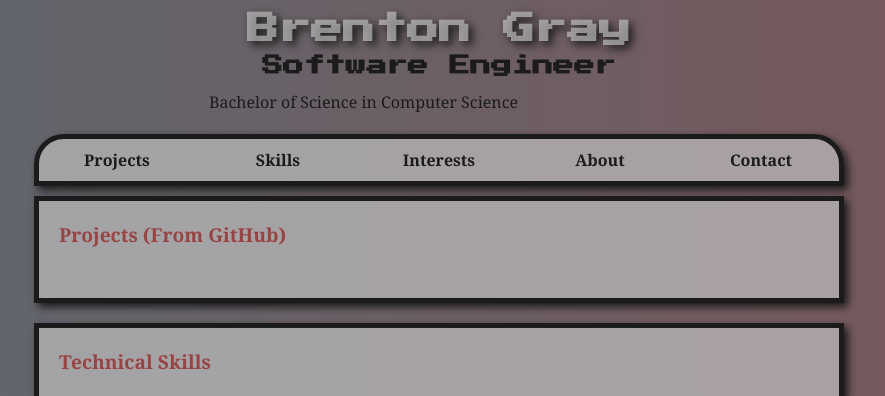
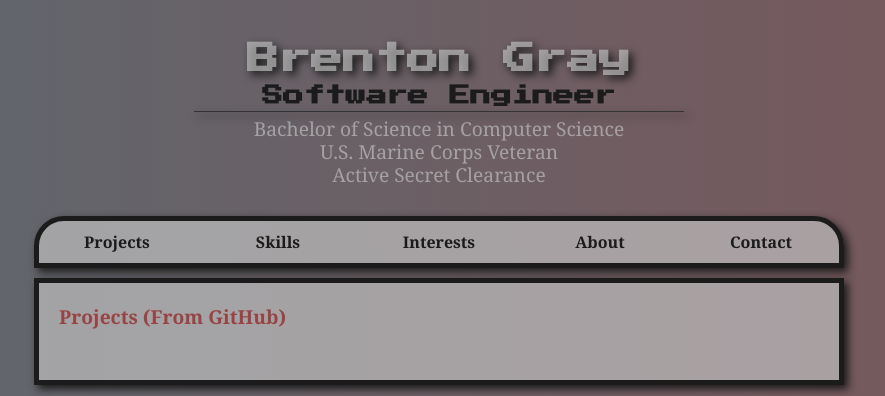
Before and after one commit to brenton-j-gray/portfolio, a PHP site: page / in a window 1280 px wide. Shown: the top 396 px of the page, without its empty margins (201-1086 px from the left). Run offline with PHP 8.4, Linux system fonts and the light colour scheme.

Commit message:
- updates to appearance - add qualifiers to header

```diff
--- a/index.html
+++ b/index.html
@@ -23,7 +23,10 @@
     <header id="header">
         <h1>Brenton Gray</h1>
         <h2>Software Engineer</h2>
+        <hr class="fancy-border" style="margin: 5px; border: 0; height: 1px; background-color: #333;">
         <p>Bachelor of Science in Computer Science</p>
+        <p>U.S. Marine Corps Veteran</p>
+        <p>Active Secret Clearance</p>
     </header>
 
     <nav class="fancy-border top-section">
--- a/styles.css
+++ b/styles.css
@@ -116,6 +116,21 @@ header {
     max-width: 500px;
     width: 95%;
     z-index: 1;
+    margin: 30px auto;
+}
+
+header h2 {
+    padding: 0px;
+    margin: 0px;
+}
+
+header p {
+    text-align: center;
+    font-size: 1.2rem;
+    color: var(--bright-color);
+    padding: 0px;
+    margin: 0px;
+    line-height: 1.2;
 }
 
 section {
```
